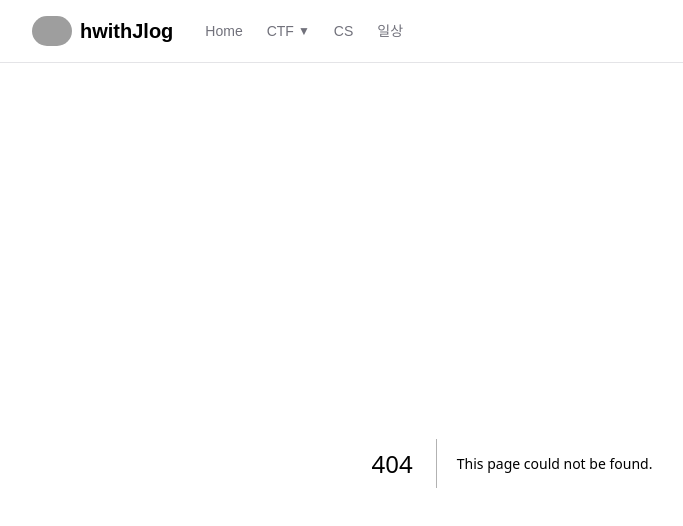
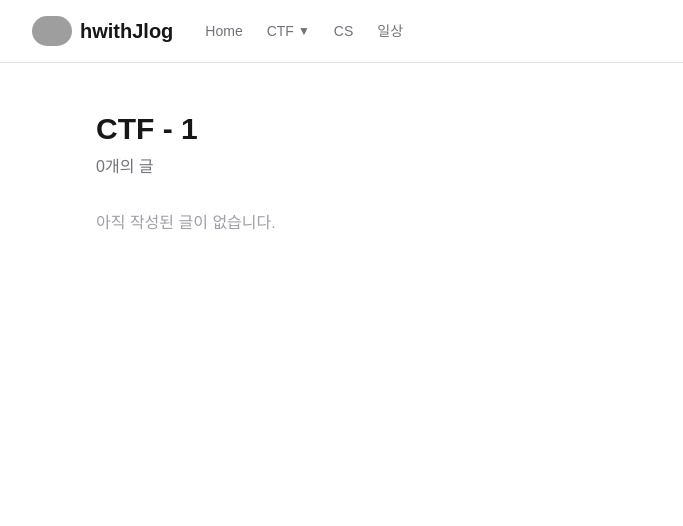
Before and after one commit to hwithjinsoo/hwithJlog, a Next.js app: page /ctf/1 in a window 1280 px wide. Before the commit this address had no page. Shown: the top 526 px of the page, without its empty margins (128-811 px from the left). Built offline with nearby package versions, Linux system fonts and the light colour scheme; grey boxes are pictures that could not be loaded.

Commit message:
ctf 서브 카테고리 구현

```diff
--- a/app/components/Header.tsx
+++ b/app/components/Header.tsx
@@ -45,7 +45,7 @@ export default function Header() {
                 {ctfSubcategories.map((sub) => (
                 <Link
                 key={sub}
-                    href={`/?category=ctf&sub=${sub}`}
+                href={`/ctf/${sub}`}
                 onClick={() => setCtfOpen(false)}
                 className="block px-4 py-2 text-sm hover:bg-zinc-50 transition-colors"
             >
--- /dev/null
+++ b/app/ctf/[sub]/page.tsx
@@ -0,0 +1,38 @@
+import { getAllPosts } from "@/app/lib/posts";
+import Link from "next/link";
+
+type Props = {
+  params: Promise<{ sub: string }>;
+};
+
+export default async function CtfSubPage({ params }: Props) {
+  const { sub } = await params;
+  const posts = getAllPosts().filter(
+    (post) => post.category === "ctf" && post.subcategory === sub
+  );
+
+  return (
+    <div className="max-w-4xl mx-auto px-8 pt-12">
+      <h1 className="text-3xl font-bold mb-2">CTF - {sub}</h1>
+      <p className="text-zinc-500 mb-8">{posts.length}개의 글</p>
+
+      <div className="flex flex-col gap-4">
+        {posts.length === 0 ? (
+          <p className="text-zinc-400">아직 작성된 글이 없습니다.</p>
+        ) : (
+          posts.map((post) => (
+            <Link
+              key={post.slug.join("/")}
+              href={`/posts/${post.slug.join("/")}`}
+              className="block p-6 bg-white rounded-xl border border-zinc-200 hover:border-zinc-400 transition-colors"
+            >
+              <h2 className="text-lg font-semibold mb-2">{post.title}</h2>
+              <p className="text-zinc-500 text-sm mb-4">{post.description}</p>
+              <p className="text-zinc-400 text-xs">{post.date}</p>
+            </Link>
+          ))
+        )}
+      </div>
+    </div>
+  );
+}
```
Lines whose indentation alone changed are shown as unchanged.
